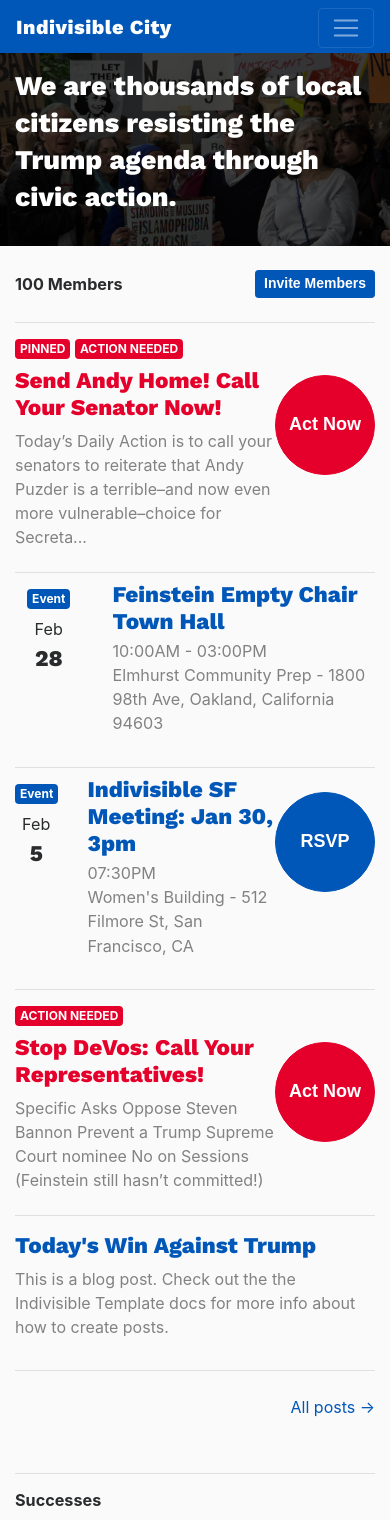
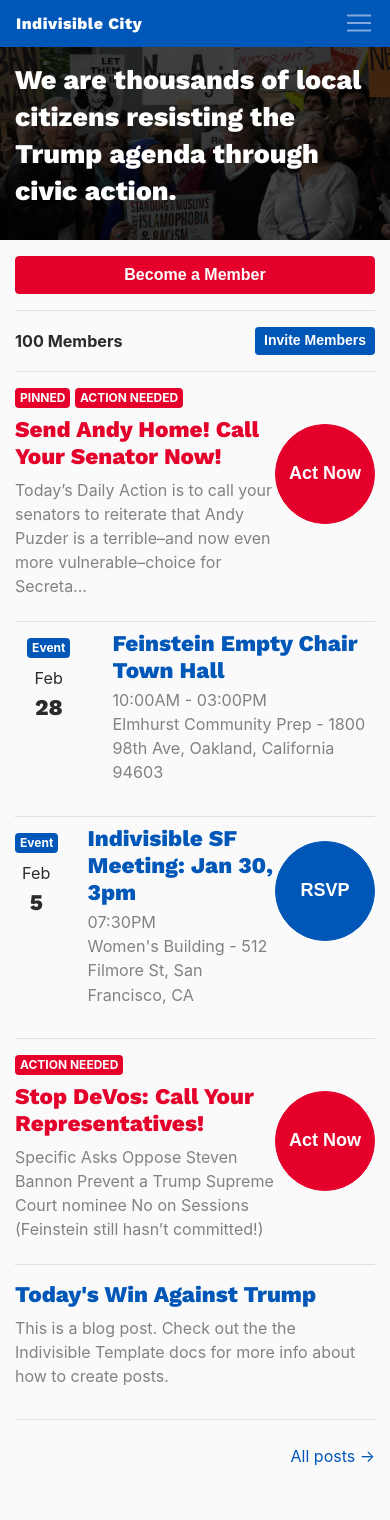
Before and after one commit to IndivisibleTemplate/BasicTemplate, a Jekyll site: the page built from index.html, in a window 390 px wide. Shown: the top 1520 px of the page. Built offline with Jekyll 4.4.1, drawn with Linux system fonts in a browser that asks for light colours; nearby versions of some CDN libraries; the list of posts is cut into pages by our own code; comment, search, counter and statistics services are not loaded.

Commit message:
update styles for mobile nav, improve speed dial on action page, better type in successes section

```diff
--- a/_includes/success-blurb.html
+++ b/_includes/success-blurb.html
@@ -1,3 +1,3 @@
 <a class="media-thumbnail mb-2" href="{{ successes.url | relative_url }}" style="background-image: url('{{ successes.main-image }}')"></a>
-<h5 class="title"><a href="{{ successes.url | relative_url }}">{{ successes.title | truncate: 140 }}</a></h5>
+<h4 class="title"><a href="{{ successes.url | relative_url }}">{{ successes.title | truncate: 140 }}</a></h4>
 <hr class="mt-4 mb-3">
--- a/_layouts/home.html
+++ b/_layouts/home.html
@@ -30,7 +30,9 @@
   <div class="container">
 
     {% if site.member-count %}
-      <div class="hidden-sm-up mt-4 mb-4">
+      <div class="hidden-sm-up mt-3 mb-3">
+        <a href="/become-a-member.html" class="btn btn-danger btn-block"><strong>Become a Member</strong></a>
+        <hr>
         <h5 class="d-flex"><span class="mt-1">{{ site.member-count }} Members</span> <a href="mailto:?subject=Join {{ site.title | escape }}&body=Join {{ site.url }} today!" class="btn btn-sm ml-auto btn-primary"><strong>Invite Members</strong></a></h5>
       </div>
     {% endif %}
--- a/_layouts/media-grid.html
+++ b/_layouts/media-grid.html
@@ -27,7 +27,7 @@
         <div class="col-sm-3 col-md-4">
           <hr class="mt-3 mb-3">
           <a href="{{ successes.url | relative_url }}" class="media-thumbnail mb-2" style="background-image: url('{{ successes.main-image }}')"></a>
-          <h4 class="mb-1"><a href="{{ successes.url | relative_url }}">{{ successes.title | truncate: 140 }}</a></h4>
+          <h3 class="mb-1"><a href="{{ successes.url | relative_url }}">{{ successes.title | truncate: 140 }}</a></h3>
           <div class="grey post-body mt-0 mb-4">{{ successes.content | truncate: 140 }}</div>
         </div>
       {% endfor %}
--- a/assets/main.scss
+++ b/assets/main.scss
@@ -147,7 +147,7 @@
   }
 
   .join-btn {
-    margin: 9px 0 5px!important;
+    margin: 0!important;
   }
 
   .media img {
@@ -221,6 +221,7 @@
 
   h4 {
     font-size: $base-font-size;
+    line-height: 1.5rem;
   }
 
   h5, p {
@@ -255,12 +256,44 @@
   }
 
 @media (max-width: 767px) {
+
   .navbar>.container {
     width: 100%;
   }
-  .container .navbar-toggler-right {
-    right: 0;
+
+  .navbar-brand {
+    font-size: 1rem;
   }
+
+  .navbar-inverse .navbar-toggler {
+    border: 0;
+    padding: 0;
+  }
+
+    .container .navbar-toggler-right {
+      right: 0;
+    }
+
+  .navbar-nav {
+    margin: .5rem -1rem .5rem;
+    width: auto;
+  }
+
+  .navbar-nav>li.nav-item {
+    border-width: 1px 0 0;
+    border-style: solid;
+    border-color:  rgba(255,255,255,.5);
+  }
+
+    .navbar-nav>li.nav-item:not(.join-btn) a {
+      padding-left: 1rem;
+      padding-right: 1rem;
+    }
+
+    .navbar-nav>li.nav-item.join-btn {
+      padding: 1rem 1rem 0;
+    }
+
 }
 
 // FORM
```
Also changed, not shown: _layouts/post.html (+0 -7 lines), 6 other files.
